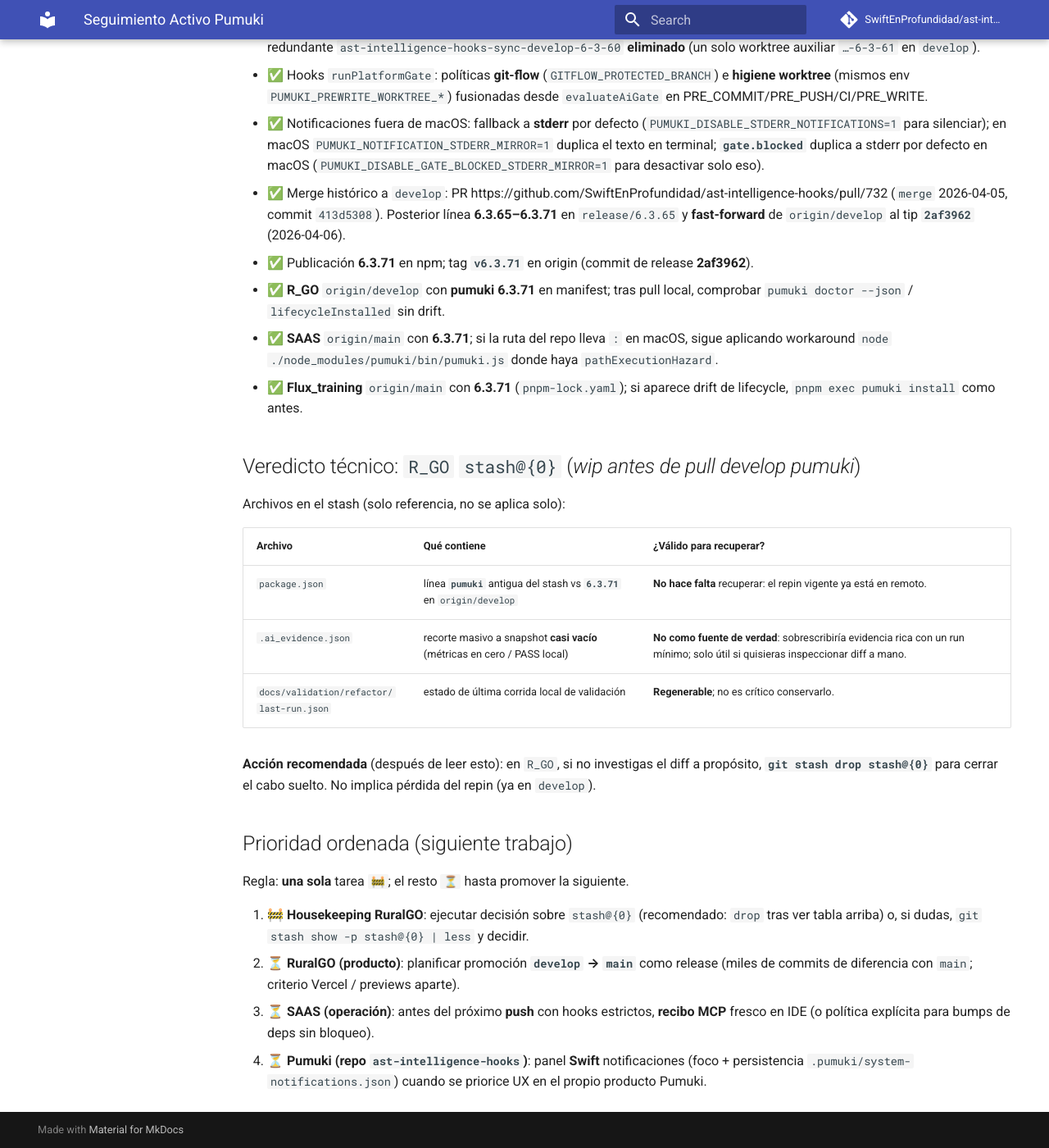
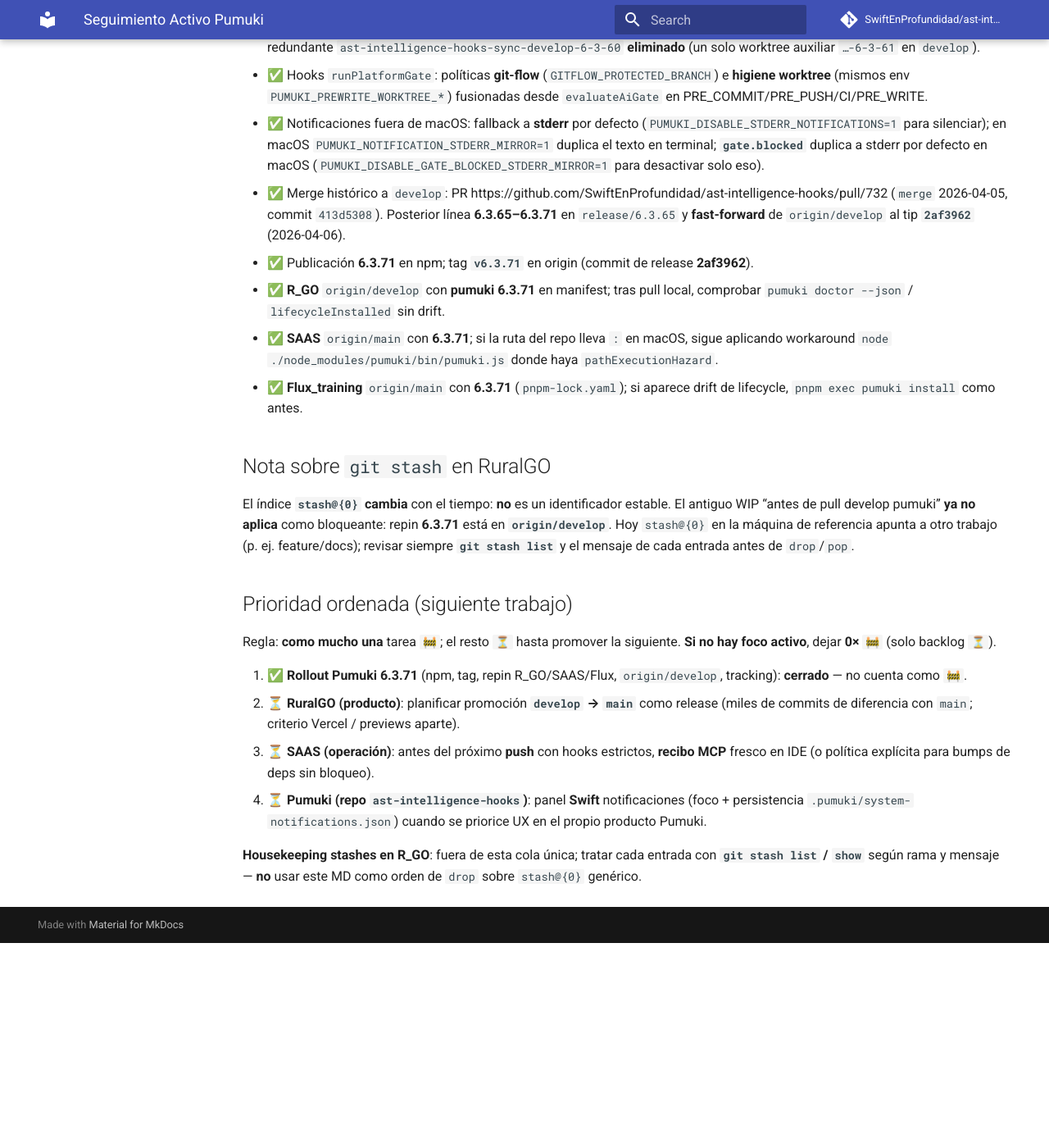
Before and after one commit to SwiftEnProfundidad/ast-intelligence-hooks, an MkDocs documentation site: the page built from docs/tracking/plan-activo-de-trabajo.md, in a window 1280 px wide and 1400 px high, scrolled down 1757 px. Shown: the whole window at 82% size. Built offline with MkDocs 1.6.1 and Material for MkDocs 9.7.7, drawn with Linux system fonts in a browser that asks for light colours; comment, search, counter and statistics services are not loaded; after the commit the page ends 2907 px from its top, so only the background shows below that; some of the changed text lies outside the part shown.

Commit message:
docs(tracking): quitar 🚧 obsoleto stash; cierre explícito rollout 6.3.71 en cola

```diff
--- a/docs/tracking/plan-activo-de-trabajo.md
+++ b/docs/tracking/plan-activo-de-trabajo.md
@@ -17,7 +17,7 @@
 ## Estado actual
 
 - Frente activo: `rollout-6.3.71-consumers` (npm **pumuki@6.3.71** + tag **v6.3.71** en origin alineado con commit **`2af3962`**, 2026-04-06; rama upstream `release/6.3.65`; **`origin/develop`** en el mismo tip que release vía fast-forward; consumidores **R_GO** `develop`, **SAAS** `main`, **Flux_training** `main` con repin **6.3.71** ya **commiteado y pusheado**)
-- Detalle operativo: ver **Prioridad ordenada** (abajo); una sola fila `🚧`.
+- Detalle operativo: ver **Prioridad ordenada** (abajo); como mucho **una** fila `🚧` (puede ser **ninguna** si no hay trabajo activo).
 - Origen: `ast-intelligence-hooks`
 - Contexto: este archivo vive en el repo **Pumuki** pero el orden incluye **impacto en consumidores** (RuralGO, SAAS, Flux) cuando el ciclo de release lo exige; no es “solo un repo”, es el **espejo operativo** acordado en `AGENTS.md`.
 - Línea **6.3.71** (npm): paquete INC-069 + `operational_hints` + remediaciones compartidas + `PUMUKI_GATE_SCOPE_PATH_PREFIXES` + `doctor --parity`; **6.3.70** PRE_PUSH sin mutar evidencia trackeada ALLOW/WARN + modal macOS; **6.3.69** modal + stderr `gate.blocked` + git-flow/worktree en hooks; **6.3.68** PRE_WRITE encadenado + adapter por defecto; **6.3.65+** orden con pre-commit.com + `exec`.
@@ -44,23 +44,17 @@
 - ✅ **SAAS** `origin/main` con **6.3.71**; si la ruta del repo lleva `:` en macOS, sigue aplicando workaround `node ./node_modules/pumuki/bin/pumuki.js` donde haya `pathExecutionHazard`.
 - ✅ **Flux_training** `origin/main` con **6.3.71** (`pnpm-lock.yaml`); si aparece drift de lifecycle, `pnpm exec pumuki install` como antes.
 
-## Veredicto técnico: `R_GO` `stash@{0}` (*wip antes de pull develop pumuki*)
+## Nota sobre `git stash` en RuralGO
 
-Archivos en el stash (solo referencia, no se aplica solo):
-
-| Archivo | Qué contiene | ¿Válido para recuperar? |
-|---------|----------------|-------------------------|
-| `package.json` | línea **`pumuki`** antigua del stash vs **`6.3.71`** en `origin/develop` | **No hace falta** recuperar: el repin vigente ya está en remoto. |
-| `.ai_evidence.json` | recorte masivo a snapshot **casi vacío** (métricas en cero / PASS local) | **No como fuente de verdad**: sobrescribiría evidencia rica con un run mínimo; solo útil si quisieras inspeccionar diff a mano. |
-| `docs/validation/refactor/last-run.json` | estado de última corrida local de validación | **Regenerable**; no es crítico conservarlo. |
-
-**Acción recomendada** (después de leer esto): en `R_GO`, si no investigas el diff a propósito, **`git stash drop stash@{0}`** para cerrar el cabo suelto. No implica pérdida del repin (ya en `develop`).
+El índice **`stash@{0}` cambia** con el tiempo: **no** es un identificador estable. El antiguo WIP “antes de pull develop pumuki” **ya no aplica** como bloqueante: repin **6.3.71** está en **`origin/develop`**. Hoy `stash@{0}` en la máquina de referencia apunta a otro trabajo (p. ej. feature/docs); revisar siempre **`git stash list`** y el mensaje de cada entrada antes de `drop`/`pop`.
 
 ## Prioridad ordenada (siguiente trabajo)
 
-Regla: **una sola** tarea `🚧`; el resto `⏳` hasta promover la siguiente.
+Regla: **como mucho una** tarea `🚧`; el resto `⏳` hasta promover la siguiente. **Si no hay foco activo**, dejar **0× `🚧`** (solo backlog `⏳`).
 
-1. 🚧 **Housekeeping RuralGO**: ejecutar decisión sobre `stash@{0}` (recomendado: `drop` tras ver tabla arriba) o, si dudas, `git stash show -p stash@{0} | less` y decidir.
+1. ✅ **Rollout Pumuki 6.3.71** (npm, tag, repin R_GO/SAAS/Flux, `origin/develop`, tracking): **cerrado** — no cuenta como `🚧`.
 2. ⏳ **RuralGO (producto)**: planificar promoción **`develop` → `main`** como release (miles de commits de diferencia con `main`; criterio Vercel / previews aparte).
 3. ⏳ **SAAS (operación)**: antes del próximo **push** con hooks estrictos, **recibo MCP** fresco en IDE (o política explícita para bumps de deps sin bloqueo).
 4. ⏳ **Pumuki (repo `ast-intelligence-hooks`)**: panel **Swift** notificaciones (foco + persistencia `.pumuki/system-notifications.json`) cuando se priorice UX en el propio producto Pumuki.
+
+**Housekeeping stashes en R_GO**: fuera de esta cola única; tratar cada entrada con **`git stash list` / `show`** según rama y mensaje — **no** usar este MD como orden de `drop` sobre `stash@{0}` genérico.
```
